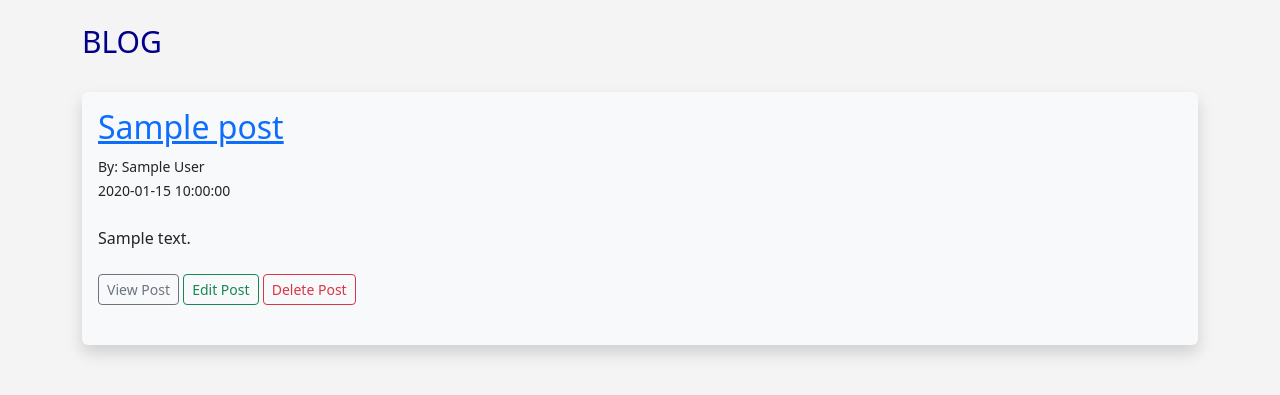
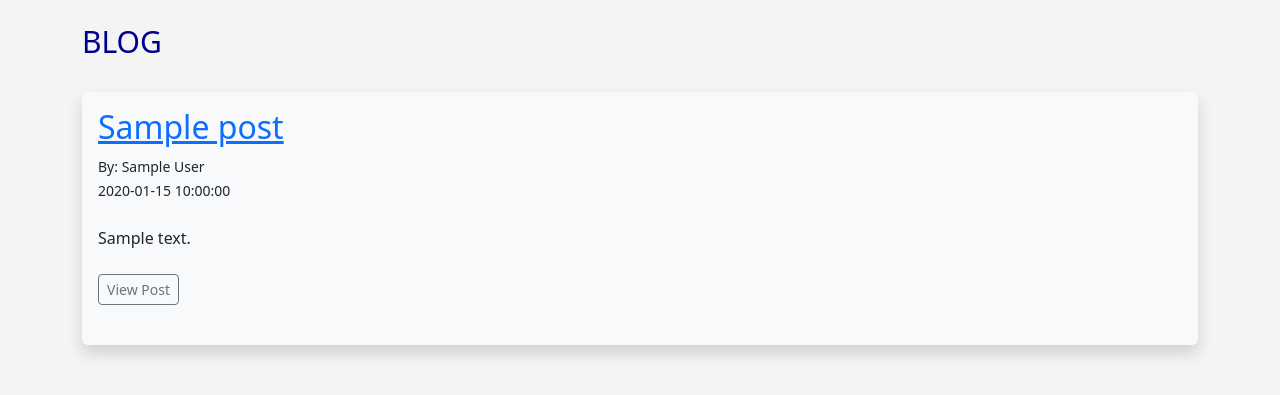
Before and after one commit to YuraSkivka/codemy, a Flask app: page /posts in a window 1280 px wide. Shown: the part 56-451 px from the top of the page. Run offline with Flask 3, Linux system fonts and the light colour scheme; tables that the repository leaves empty hold one stand-in row (values such as "Sample post").

Commit message:
Only Allow Correct User To Edit Posts - Flask Fridays #30

```diff
--- a/flasker/app.py
+++ b/flasker/app.py
@@ -311,11 +311,16 @@ def edit_post(id):
         db.session.commit()
         flash("Post Has Been Update!")
         return redirect(url_for('post', id=post.id))
-    form.title.data = post.title
-    form.content.data = post.content
-    # form.author.data = post.author
-    form.slug.data = post.slug
-    return render_template('edit_post.html', form=form)
+    if current_user.id == post.poster.id:
+        form.title.data = post.title
+        form.content.data = post.content
+        # form.author.data = post.author
+        form.slug.data = post.slug
+        return render_template('edit_post.html', form=form)
+    else:
+        flash('You aren\'t authorized to edit thet post')
+        posts = Posts.query.order_by(Posts.date_added)
+        return render_template("posts.html", posts=posts)
 
 
 @app.route("/posts/delete/<int:id>", methods=["GET", "POST"])
--- a/flasker/templates/post.html
+++ b/flasker/templates/post.html
@@ -27,7 +27,9 @@ Posts
     </div>
 
 <a href=" {{ url_for('posts') }}" class='btn btn-outline-secondary btn-sm'>Back to Blog</a>
-<a href=" {{ url_for('edit_post', id=post.id) }}" class='btn btn-outline-success btn-sm'>Edit Post</a>
-<a href=" {{ url_for('delete_post', id=post.id) }}" class='btn btn-outline-danger btn-sm'>Delete Post</a>
+{% if post.poster_id == current_user.id %}
+    <a href=" {{ url_for('edit_post', id=post.id) }}" class='btn btn-outline-success btn-sm'>Edit Post</a>
+    <a href=" {{ url_for('delete_post', id=post.id) }}" class='btn btn-outline-danger btn-sm'>Delete Post</a>
+{% endif %}
 
 {% endblock %}
--- a/flasker/templates/posts.html
+++ b/flasker/templates/posts.html
@@ -25,8 +25,10 @@ Posts
             {{ post.date_added }}</small> <br><br>
         {{ post.content }}<br><br>
         <a href=" {{ url_for('post', id=post.id) }}" class='btn btn-outline-secondary btn-sm'>View Post</a>
-        <a href=" {{ url_for('edit_post', id=post.id) }}" class='btn btn-outline-success btn-sm'>Edit Post</a>
-        <a href=" {{ url_for('delete_post', id=post.id) }}" class='btn btn-outline-danger btn-sm'>Delete Post</a>
+        {% if post.poster_id == current_user.id %}
+            <a href=" {{ url_for('edit_post', id=post.id) }}" class='btn btn-outline-success btn-sm'>Edit Post</a>
+            <a href=" {{ url_for('delete_post', id=post.id) }}" class='btn btn-outline-danger btn-sm'>Delete Post</a>
+        {% endif %}
         <br><br>
     </div>
 
```
